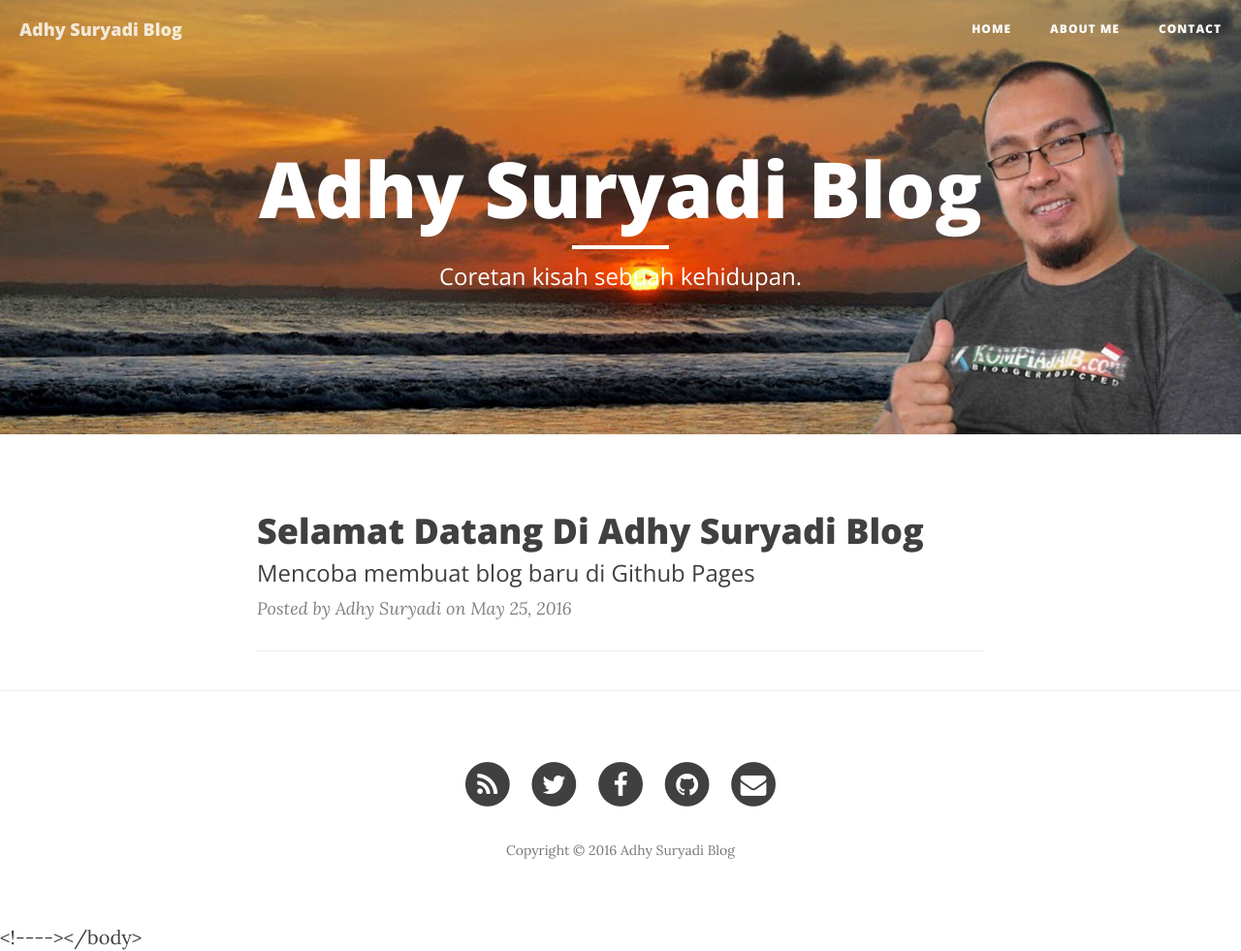
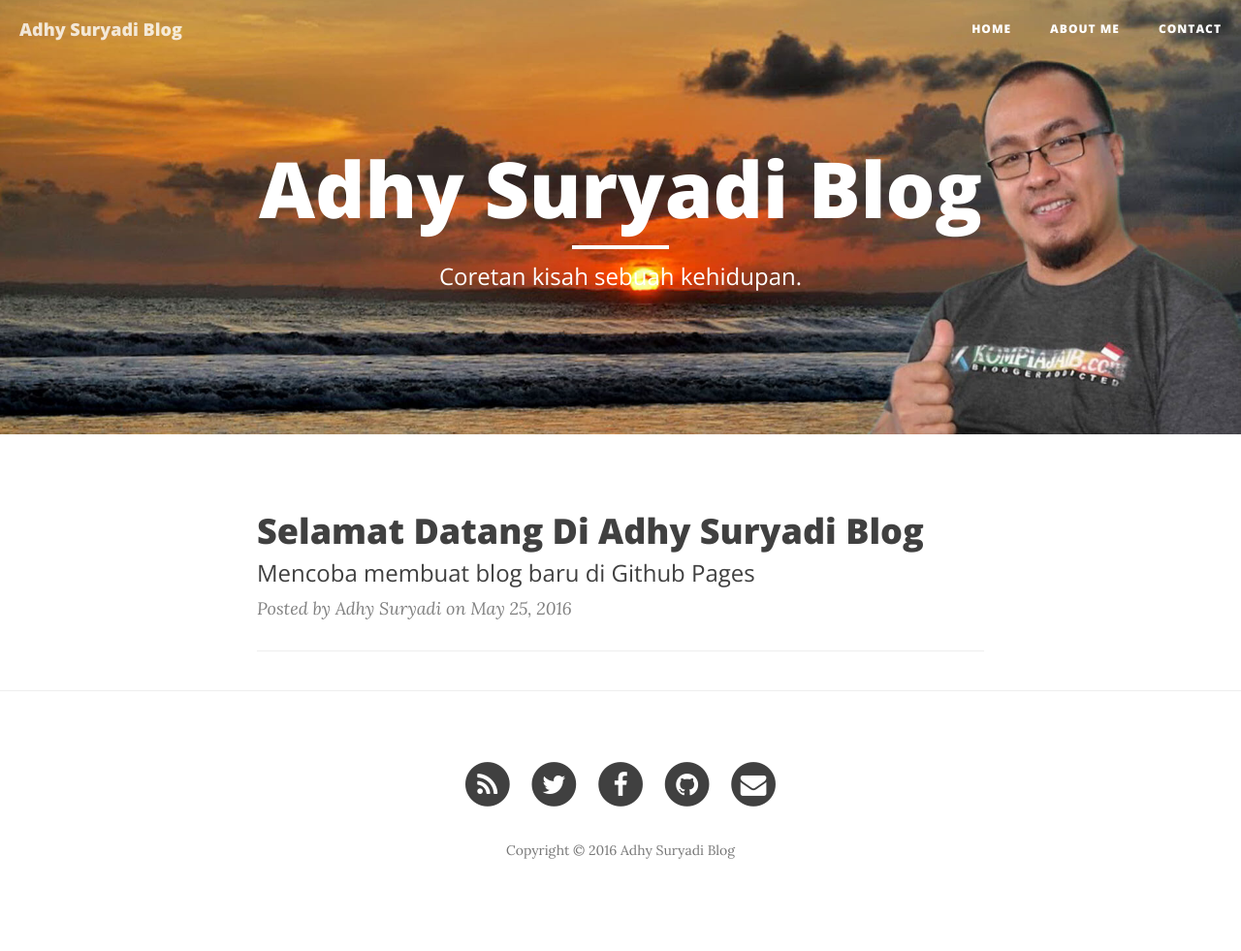
Before and after one commit to KompiAjaib/kompiajaib.github.io, a Jekyll site: the page built from index.html, in a window 1280 px wide. Shown: the whole page at 97% size. Built offline with Jekyll 4.4.1, drawn with Linux system fonts in a browser that asks for light colours; nearby versions of some CDN libraries; the list of posts is cut into pages by our own code; comment, search, counter and statistics services are not loaded; after the commit the page ends 953 px from its top, so only the background shows below that.

Commit message:
Update default.html

```diff
--- a/_layouts/default.html
+++ b/_layouts/default.html
@@ -11,6 +11,6 @@
 
     {% include footer.html %}
 
-&lt;!--</body>--&gt;&lt;/body&gt;
+<!--</body>--></body>
 
 </html>
```
